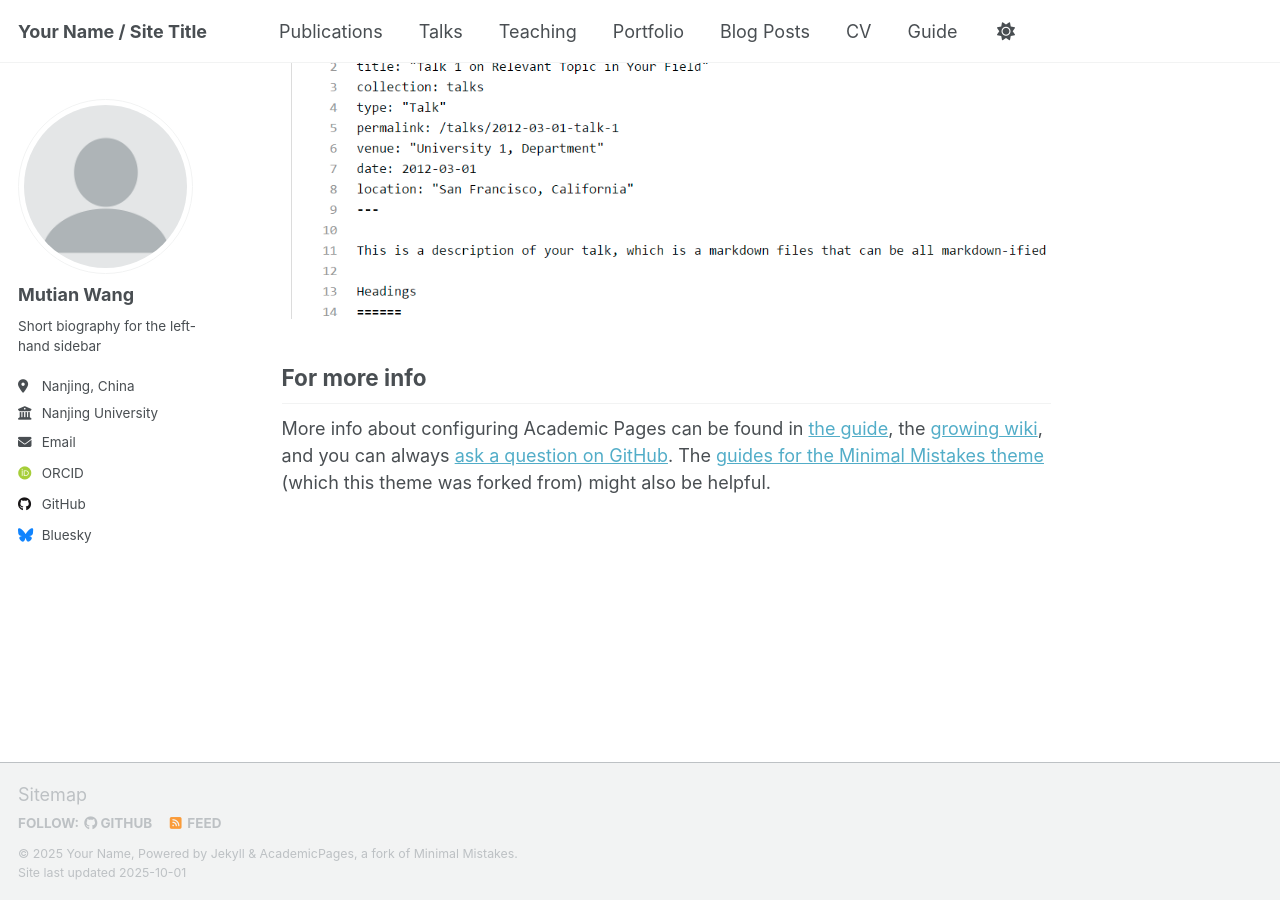
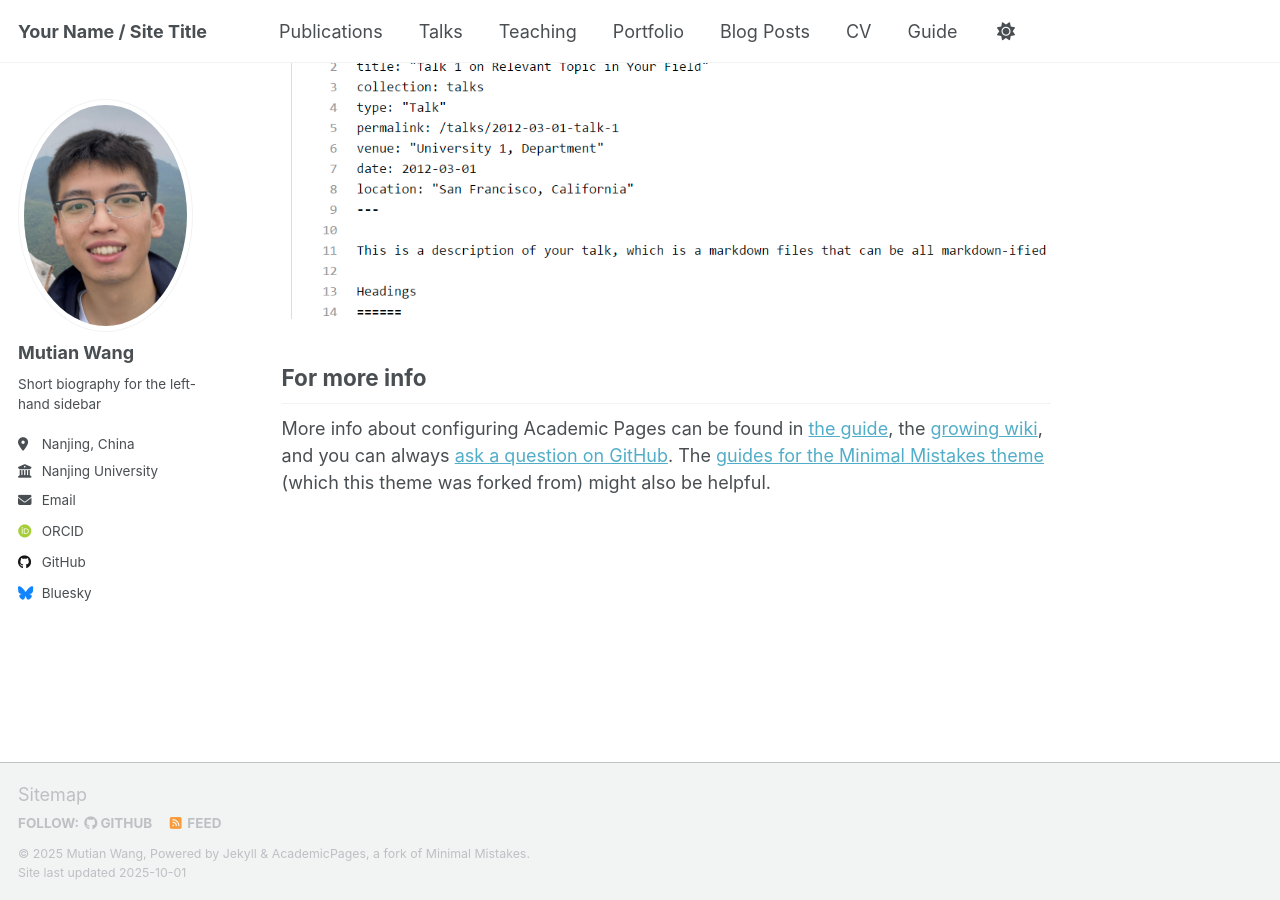
Before and after one commit to mtianwang/mtianwang.github.io, a Jekyll site: the page built from _pages/about.md, in a window 1280 px wide and 900 px high, scrolled down 2880 px. Built offline with Jekyll 4.4.1, drawn with Linux system fonts in a browser that asks for light colours; some web fonts are replaced; a script that is not in the unit is left out.

Commit message:
add figure

```diff
--- a/_config.yml
+++ b/_config.yml
@@ -11,7 +11,7 @@ locale                   : "en-US"
 site_theme               : "default" # Currently available options are "default", "air"
 title                    : "Your Name / Site Title"
 title_separator          : "-"
-name                     : &name "Your Name"
+name                     : &name "Mutian Wang"
 description              : &description "Your Name's academic portfolio"   # Update this with a general description of your site, this is the default if not overridden by a page
 url                      : https://mtianwang.github.io # The base hostname & protocol for your site e.g. "https://[your GitHub username].github.io",
                                                            # or if you already have some other page hosted on Github then use "https://[your GitHub username].github.io/[Your Repo Name]"
```
Also changed, not shown: images/profile.png.
